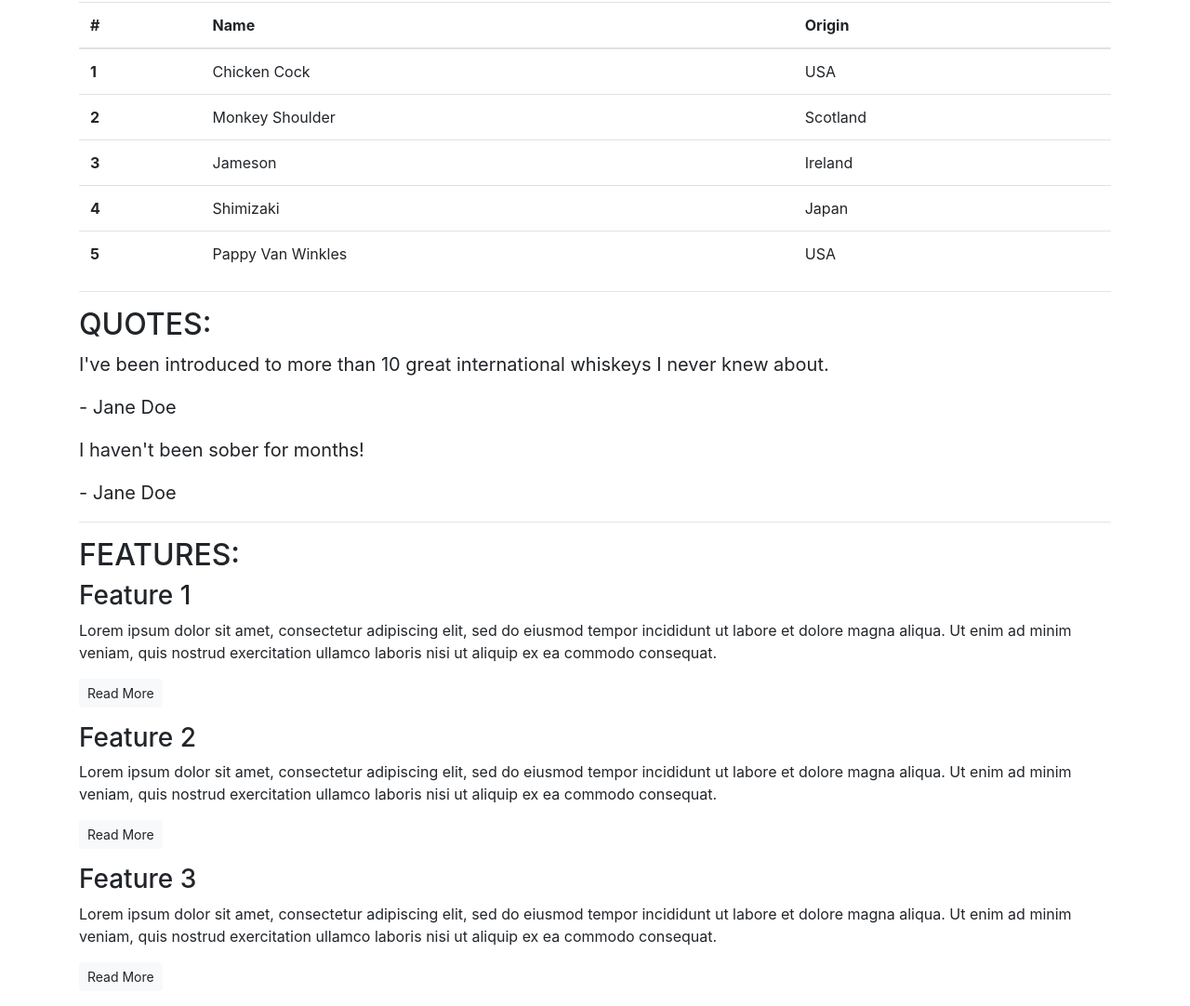
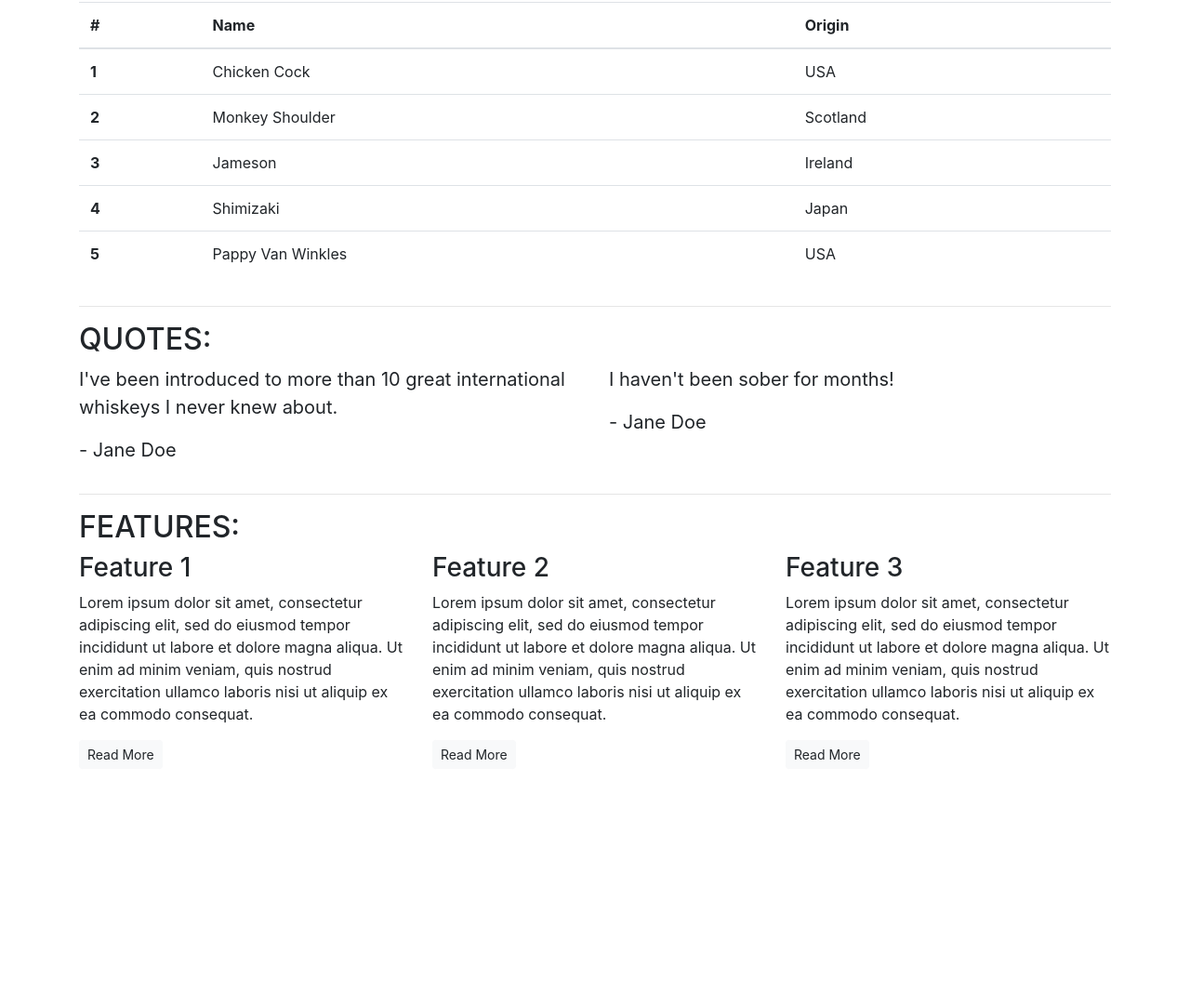
Before and after one commit to Christopher-Simpson/learning-bootstrap, a plain HTML site: page index.html in a window 1280 px wide. Shown: the part 261-1343 px from the top of the page at 93% size. After the commit the page ends 1104 px from the top, so only its background shows below. Drawn offline with nearby package versions, Linux system fonts and the light colour scheme.

Commit message:
implemented bootstrap grid into layout

```diff
--- a/index.html
+++ b/index.html
@@ -12,6 +12,8 @@
 
 <body>
     <article class="container">
+        <div class="row">
+            <div class="col-12">
                 <!-- Callout -->
                 <section class="callout">
                     <h1>The finest whiskeys delivered to your doorstep.</h1>
@@ -19,10 +21,14 @@
                     <p class="text-muted"><small>You must be over 18 to sgn up to our service. Please, drink responsibly.</small></p>
                     <button class="btn btn-success btn-lg">Sign Up!</button>
                 </section>
+            </div>
+        </div>
         <!-- /.callout -->
         <hr>
 
         <!-- Monthly Favorites -->
+        <div class="row">
+            <div class="col-12">
                 <section>
                     <h2>Monthly Favourites</h2>
                     <table class="table">
@@ -62,40 +68,64 @@
                         </tbody>
                     </table>
                 </section>
+            </div>
+        </div>
         <hr>
 
         <!-- Quotes -->
         <section class="quotes">
+            <div class="row">
+                <div class="col-12">
                     <h2 class="text-uppercase">Quotes:</h2>
+                </div>
+            </div>
+            <div class="row">
+                <div class="col-12 col-md-6">
                     <blockquote class="blockquote">
                         <p>I've been introduced to more than 10 great international whiskeys I never knew about.</p>
                         <p>- Jane Doe</p>
                     </blockquote>
+                </div>
+                <div class="col-12 col-md-6">
                     <blockquote class="blockquote">
                         <p>I haven't been sober for months!</p>
                         <p>- Jane Doe</p>
                     </blockquote>
+                </div>
+            </div>
         </section>
         <!-- /.quotes -->
         <hr>
 
         <!-- Features -->
         <section class="features">
+            <div class="row">
+                <div class="col-12">
                     <h2 class="text-uppercase">Features:</h2>
+                </div>
+            </div>
+            <div class="row">
+                <div class="col-12 col-md-6 col-lg-4">
                     <div class="feature">
                         <h3>Feature 1</h3>
                         <p>Lorem ipsum dolor sit amet, consectetur adipiscing elit, sed do eiusmod tempor incididunt ut labore et dolore magna aliqua. Ut enim ad minim veniam, quis nostrud exercitation ullamco laboris nisi ut aliquip ex ea commodo consequat.</p>
                         <p><a class="btn btn-sm btn-light" href="">Read More</a></p>
                     </div>
+                </div>
+                <div class="col-12 col-md-6 col-lg-4">
                     <div class="feature">
                         <h3>Feature 2</h3>
                         <p>Lorem ipsum dolor sit amet, consectetur adipiscing elit, sed do eiusmod tempor incididunt ut labore et dolore magna aliqua. Ut enim ad minim veniam, quis nostrud exercitation ullamco laboris nisi ut aliquip ex ea commodo consequat.</p>
                         <p><a class="btn btn-sm btn-light" href="">Read More</a></p>
                     </div>
+                </div>
+                <div class="col-12 d-md-none d-lg-block col-lg-4">
                     <div class="feature">
                         <h3>Feature 3</h3>
                         <p>Lorem ipsum dolor sit amet, consectetur adipiscing elit, sed do eiusmod tempor incididunt ut labore et dolore magna aliqua. Ut enim ad minim veniam, quis nostrud exercitation ullamco laboris nisi ut aliquip ex ea commodo consequat.</p>
                         <p><a class="btn btn-sm btn-light" href="">Read More</a></p>
+                    </div>
+                </div>
             </div>
         </section>
         <!-- /.features -->
```
Lines whose indentation alone changed are shown as unchanged.
